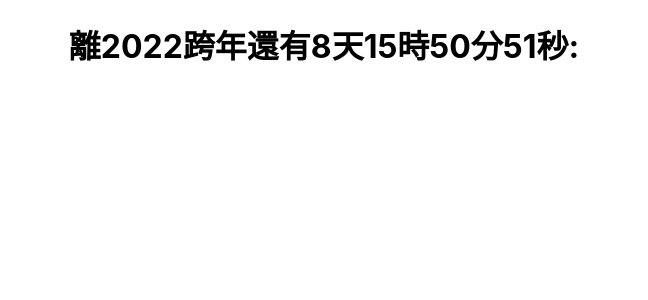
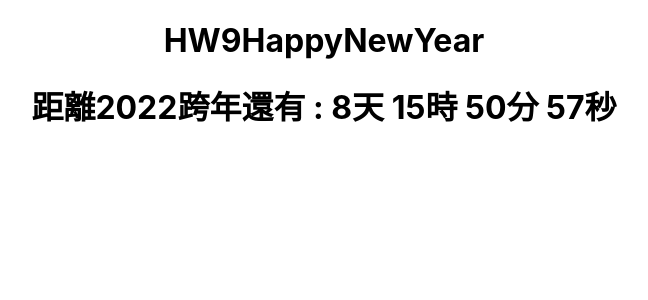
Before and after one commit to sasie59/react-homework, a React (Create React App) app: page /#/HW9HappyNewYear in a window 1280 px wide. Shown: the top 300 px of the page, without its empty margins (316-964 px from the left). Built offline with nearby package versions, Linux system fonts and the light colour scheme.

Commit message:
hw9 跨年 hooks

```diff
--- a/src/HW9HappyNewYear.js
+++ b/src/HW9HappyNewYear.js
@@ -37,38 +37,72 @@
 //     </div>
 //   );
 // }
+import React,{useState, useEffect} from 'react';
+const date20220101 = +new Date('2022/01/01 00:00:00');
+export default function HW9HappyNewYear() {
 
-import React, { Component } from 'react';
-const date20220101 = +new Date('2022/01/01 00:00:00');
+  const [time, setTime] = useState({
+    date : +new Date(),
+    conutDown : ~~(date20220101 - (+new Date()) / 1000),
+  });
 
-export default class HW9HappyNewYear extends Component {
-  constructor(){
-    super();
-    this.state = ({
-      countDown: 0,
-      date: +new Date()
+  const tick = () => {
+    setTime({
+      countDown : Math.floor((date20220101 - (+new Date())) / 1000),
     });
-  }
-  tick = () => {
-    this.setState({
-      date: +new Date(),
-      countDown: ~~((date20220101 - this.state.date) / 1000)
-    });
-  }
-  componentDidMount() {
-    setInterval(this.tick, 1000);
-  }
+  };
 
-  render() {
-    const{countDown} = this.state;
-    const sec =  countDown % 60;
-    const min =  ~~(countDown / 60) % 60;
-    const hour = ~~(countDown / 60 / 60) % 24;
-    const day =  ~~(countDown / 60 / 60 / 24);
-    return (
-      <div>
-        <h1 data-testid='countDown'>離2022跨年還有{day}天{hour}時{min}分{sec}秒: </h1>
-      </div>
-    );
-  }
+  useEffect(() => {
+    setInterval(tick(), 1000);
+  },[]);
+
+  const sec =  time.countDown % 60;
+  const min =  ~~(time.countDown / 60) % 60;
+  const hour = ~~(time.countDown / 60 / 60) % 24;
+  const day =  ~~(time.countDown / 60 / 60 / 24);
+
+
+  return (
+    <div>
+      <h1>HW9HappyNewYear</h1>
+      <h1>
+      距離2022跨年還有 : {day}天 {hour}時 {min}分 {sec}秒
+      </h1>
+    </div>
+  );
 }
+
+// import React, { Component } from 'react';
+// const date20220101 = +new Date('2022/01/01 00:00:00');
+
+// export default class HW9HappyNewYear extends Component {
+//   constructor(){
+//     super();
+//     this.state = ({
+//       countDown: 0,
+//       date: +new Date()
+//     });
+//   }
+//   tick = () => {
+//     this.setState({
+//       date: +new Date(),
+//       countDown: ~~((date20220101 - this.state.date) / 1000)
+//     });
+//   }
+//   componentDidMount() {
+//     setInterval(this.tick, 1000);
+//   }
+
+//   render() {
+//     const{countDown} = this.state;
+//     const sec =  countDown % 60;
+//     const min =  ~~(countDown / 60) % 60;
+//     const hour = ~~(countDown / 60 / 60) % 24;
+//     const day =  ~~(countDown / 60 / 60 / 24);
+//     return (
+//       <div>
+//         <h1 data-testid='countDown'>離2022跨年還有{day}天{hour}時{min}分{sec}秒: </h1>
+//       </div>
+//     );
+//   }
+// }
```
